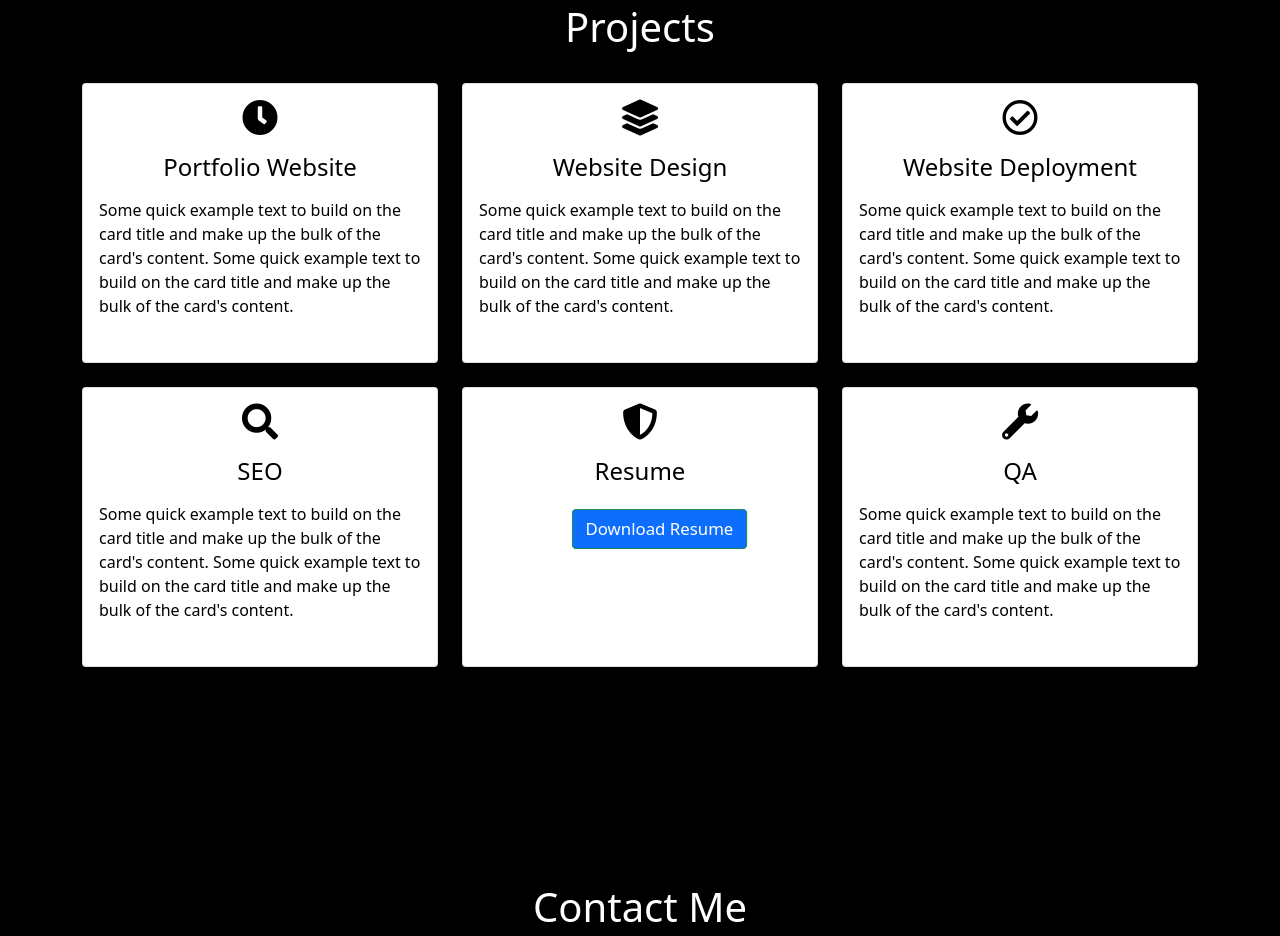
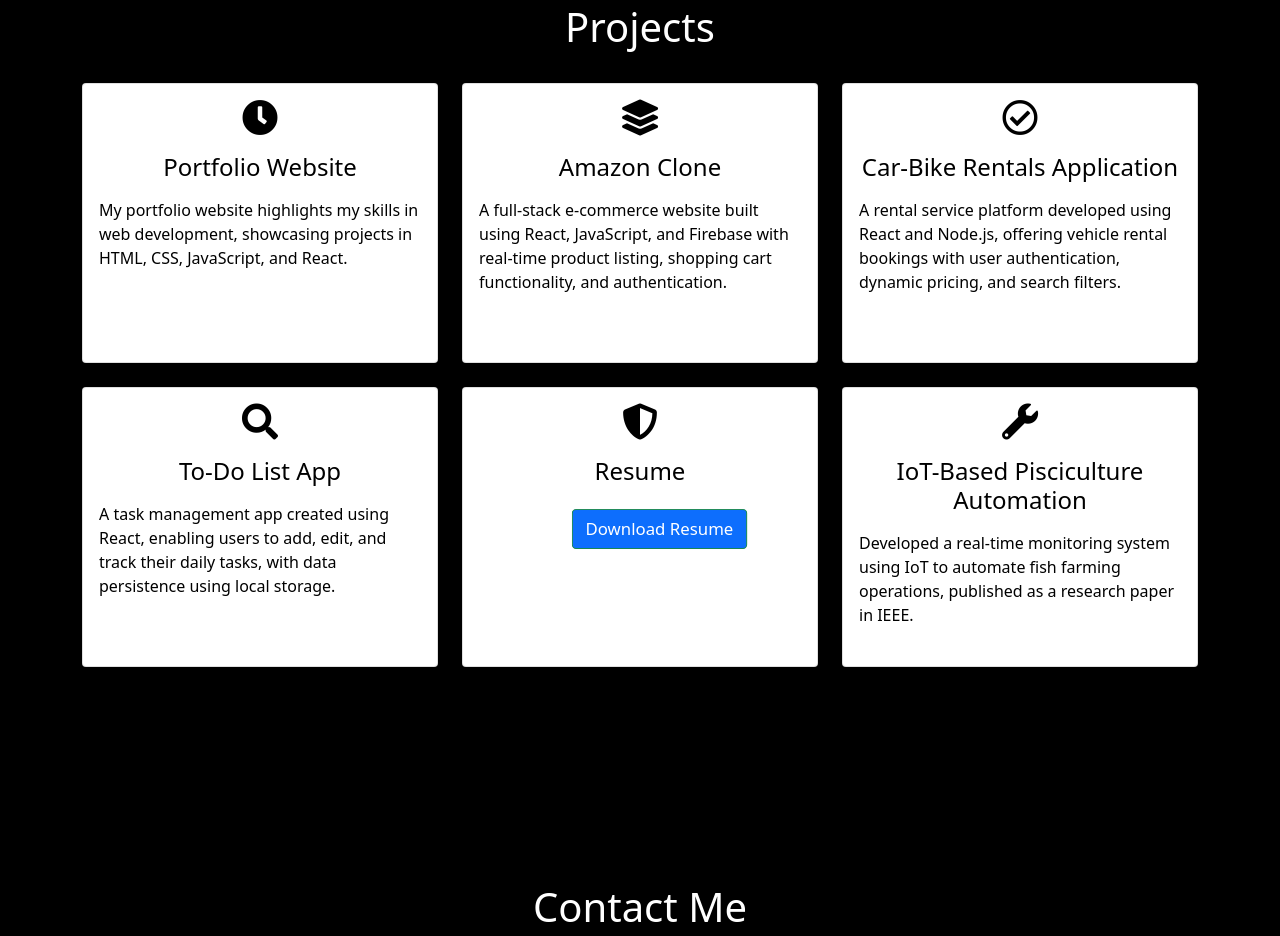
Before and after one commit to manasprabhu/Portfolio, a website: page index.html in a window 1280 px wide. Shown: the part 1652-2588 px from the top of the page. Drawn offline with nearby package versions, Linux system fonts and the light colour scheme.

Commit message:
some changes in project section

```diff
--- a/index.html
+++ b/index.html
@@ -76,7 +76,7 @@
                         <li>Age: <b>21</b></li>
                         <li>Occupation: <b>Web Developer</b></li>
                     </ul>
-                    <p>Hello, I'm Manas Prabhu, a driven and ambitious third-year B.Tech student at KIIT University. Passionate about technology and eager to make a positive impact, I am constantly exploring and learning in the world of engineering. Throughout my academic journey, I have embraced challenges, sought practical experiences, and nurtured my problem-solving skills. With a keen eye on the future, I am dedicated to honing my expertise and contributing meaningfully to the ever-evolving tech landscape. I believe that every obstacle is an opportunity, and I'm excited to harness my creativity and determination to make a difference in the world of technology.</p>
+                    <p class="text-justify">Hello, I'm Manas Prabhu, a driven and ambitious third-year B.Tech student at KIIT University. Passionate about technology and eager to make a positive impact, I am constantly exploring and learning in the world of engineering. Throughout my academic journey, I have embraced challenges, sought practical experiences, and nurtured my problem-solving skills. With a keen eye on the future, I am dedicated to honing my expertise and contributing meaningfully to the ever-evolving tech landscape. I believe that every obstacle is an opportunity, and I'm excited to harness my creativity and determination to make a difference in the world of technology.</p>
                 </div>
             </div>
         </div>
@@ -91,7 +91,7 @@
                         <div class="card-body">
                             <i class="fas servicesIcon fa-clock"></i>
                             <h4 class="card-title mt-3">Portfolio Website</h4>
-                            <p class="card-text mt-3">Some quick example text to build on the card title and make up the bulk of the card's content. Some quick example text to build on the card title and make up the bulk of the card's content.</p>
+                            <p class="card-text mt-3">My portfolio website highlights my skills in web development, showcasing projects in HTML, CSS, JavaScript, and React.</p>
                         </div>
                     </div>
                 </div>
@@ -99,8 +99,8 @@
                     <div class="card projectsText">
                         <div class="card-body">
                             <i class="fas servicesIcon fa-layer-group"></i>
-                            <h4 class="card-title mt-3">Website Design</h4>
-                            <p class="card-text mt-3">Some quick example text to build on the card title and make up the bulk of the card's content. Some quick example text to build on the card title and make up the bulk of the card's content.</p>
+                            <h4 class="card-title mt-3">Amazon Clone</h4>
+                            <p class="card-text mt-3">A full-stack e-commerce website built using React, JavaScript, and Firebase with real-time product listing, shopping cart functionality, and authentication.</p>
                         </div>
                     </div>
                 </div>
@@ -108,8 +108,8 @@
                     <div class="card projectsText">
                         <div class="card-body">
                             <i class="far servicesIcon fa-check-circle"></i>
-                            <h4 class="card-title mt-3">Website Deployment</h4>
-                            <p class="card-text mt-3">Some quick example text to build on the card title and make up the bulk of the card's content. Some quick example text to build on the card title and make up the bulk of the card's content.</p>
+                            <h4 class="card-title mt-3">Car-Bike Rentals Application</h4>
+                            <p class="card-text mt-3">A rental service platform developed using React and Node.js, offering vehicle rental bookings with user authentication, dynamic pricing, and search filters.</p>
                         </div>
                     </div>
                 </div>
@@ -119,8 +119,8 @@
                     <div class="card projectsText">
                         <div class="card-body">
                             <i class="fas servicesIcon fa-search"></i>
-                            <h4 class="card-title mt-3">SEO</h4>
-                            <p class="card-text mt-3">Some quick example text to build on the card title and make up the bulk of the card's content. Some quick example text to build on the card title and make up the bulk of the card's content.</p>
+                            <h4 class="card-title mt-3">To-Do List App</h4>
+                            <p class="card-text mt-3">A task management app created using React, enabling users to add, edit, and track their daily tasks, with data persistence using local storage.</p>
                         </div>
                     </div>
                 </div>
@@ -139,8 +139,8 @@
                     <div class="card projectsText">
                         <div class="card-body">
                             <i class="fas servicesIcon fa-wrench"></i>
-                            <h4 class="card-title mt-3">QA</h4>
-                            <p class="card-text mt-3">Some quick example text to build on the card title and make up the bulk of the card's content. Some quick example text to build on the card title and make up the bulk of the card's content.</p>
+                            <h4 class="card-title mt-3">IoT-Based Pisciculture Automation</h4>
+                            <p class="card-text mt-3">Developed a real-time monitoring system using IoT to automate fish farming operations, published as a research paper in IEEE.</p>
                         </div>
                     </div>
                 </div>
```
